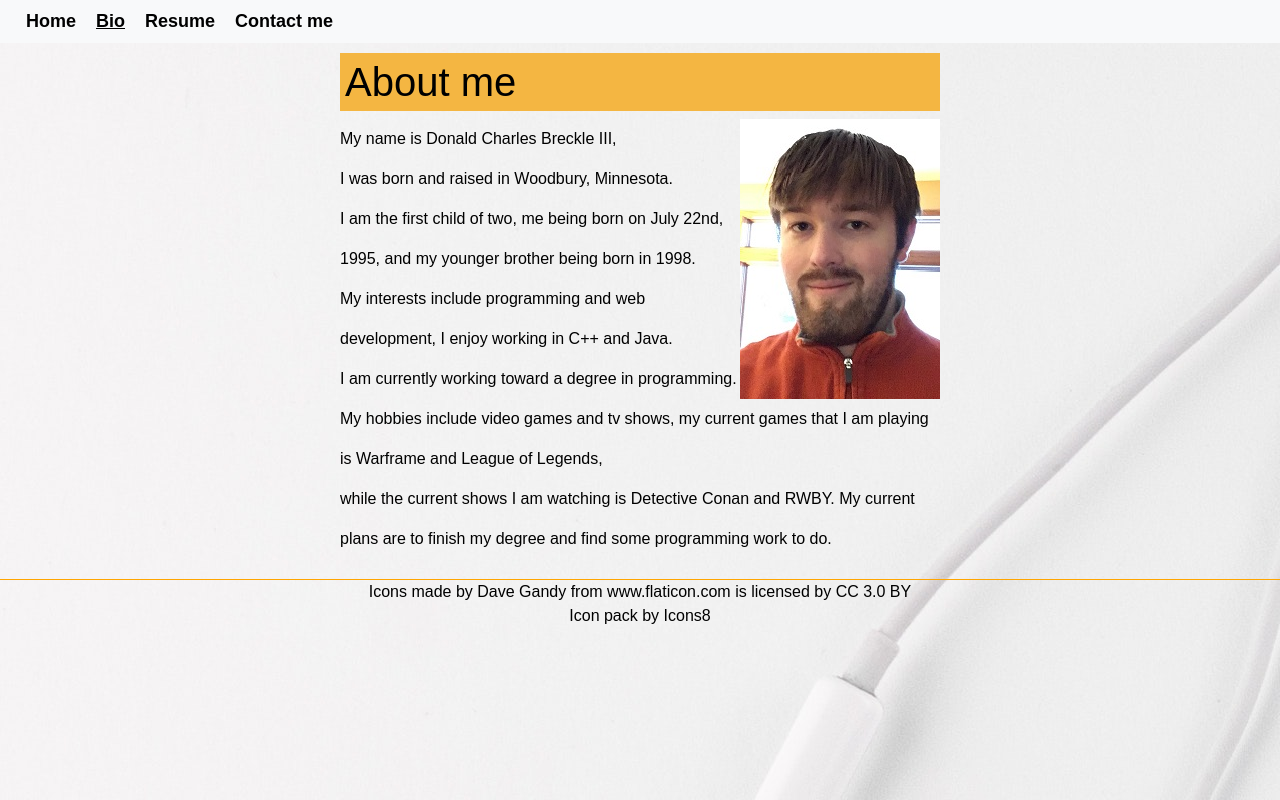
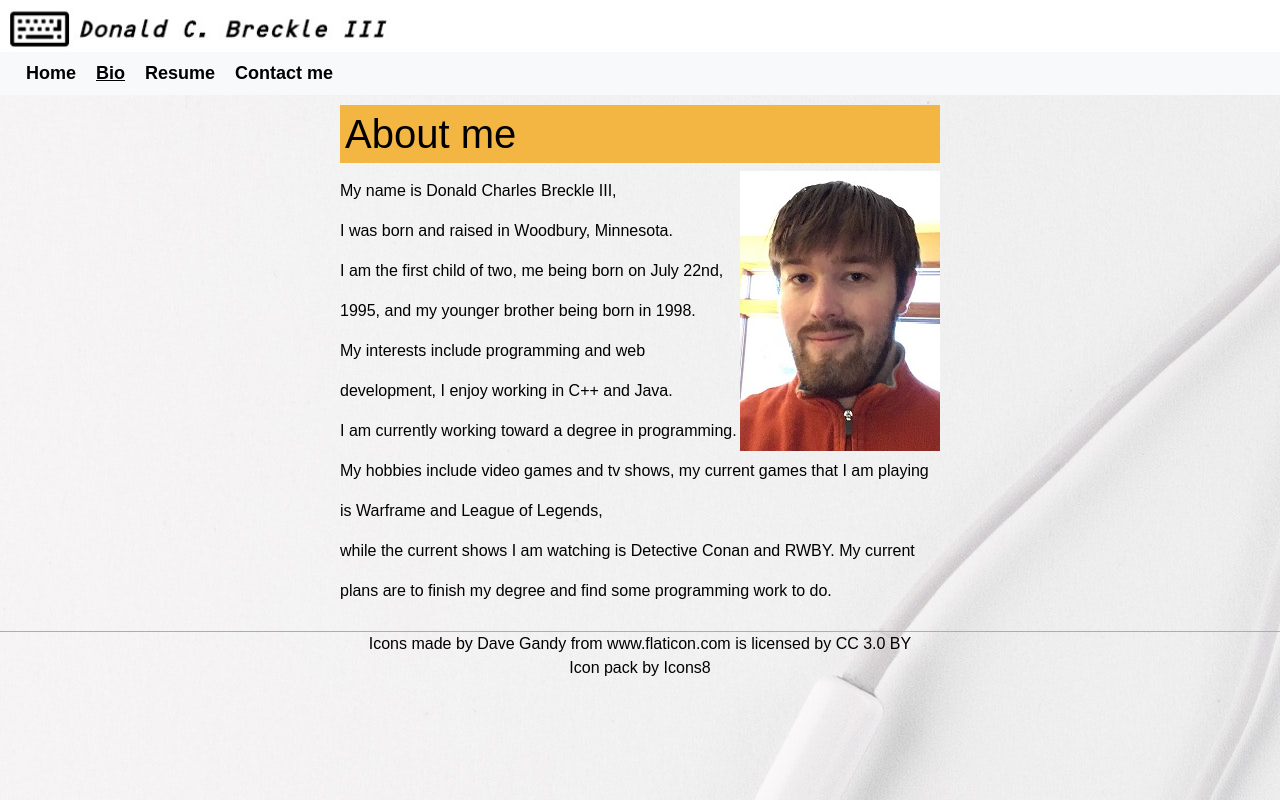
Before and after one commit to AngdroRyu/angdroryu.github.io, a plain HTML site: page bio.html in a window 1280 px wide. Drawn offline with nearby package versions, Linux system fonts and the light colour scheme.

Commit message:
changed icon

```diff
--- a/bio.html
+++ b/bio.html
@@ -9,7 +9,7 @@
 </head>
 <body>
 	<header>
-		<div id="icon"></div>
+		<img class="img-fluid icon" alt="main icon" height="50px" src="images/iconkey.jpg" width="400px">
 	</header>
 	<link href="Resume.css" rel="stylesheet">
 	<nav class="navbar navbar-expand-sm navbar-light bg-light">
```
